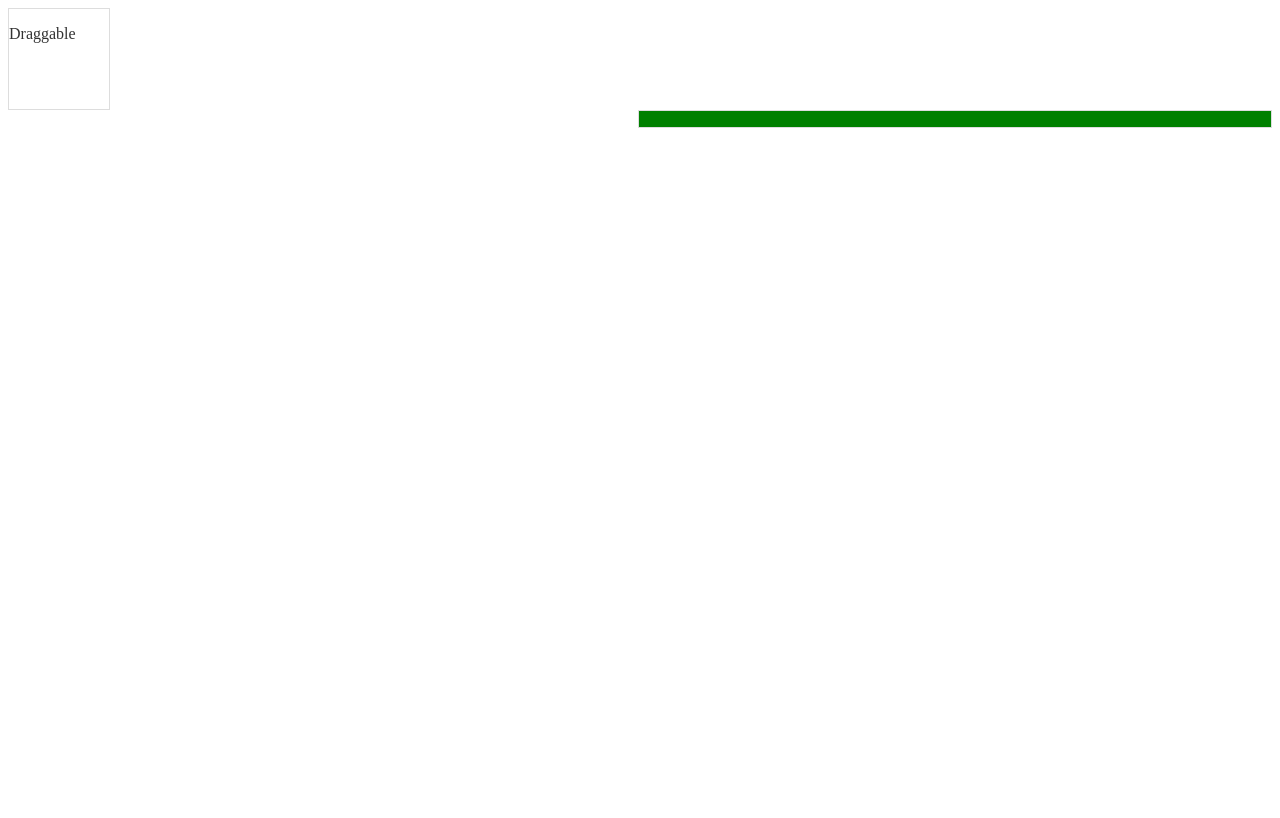
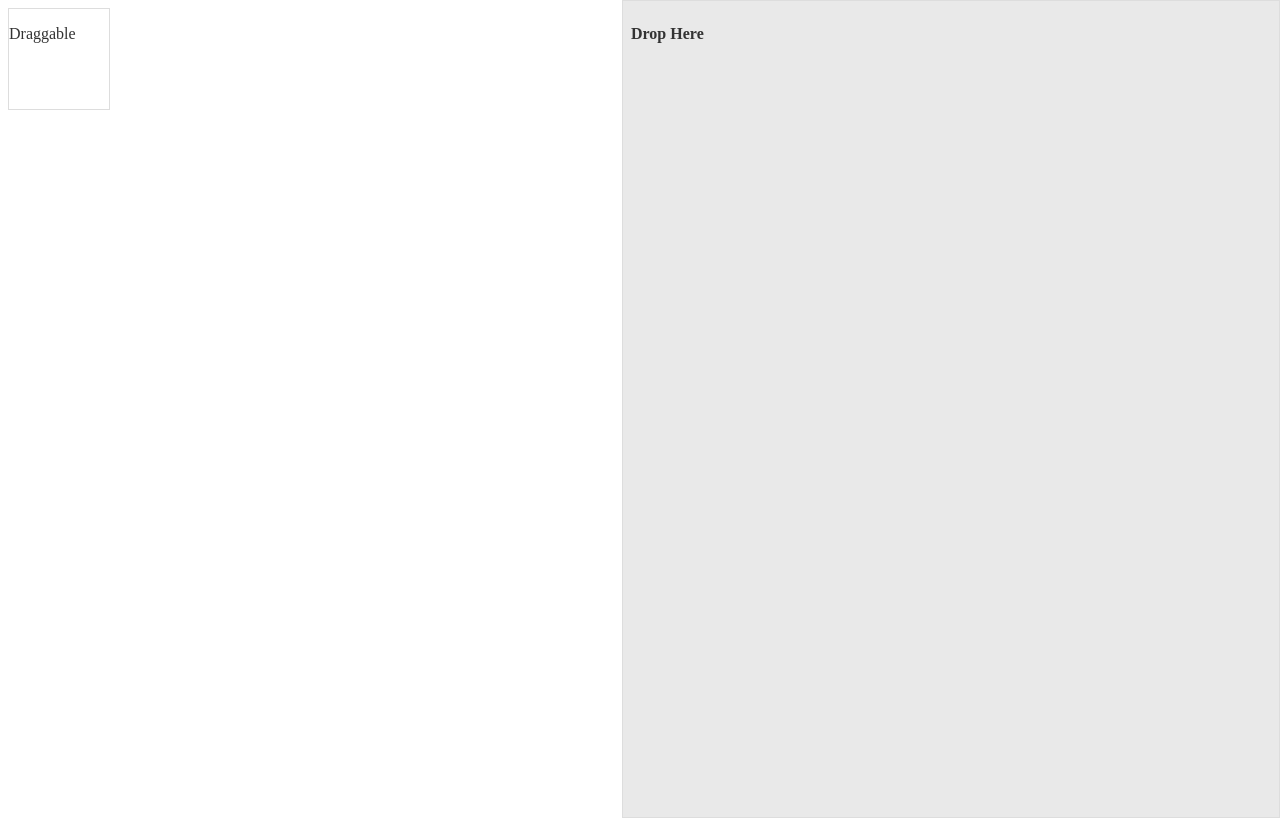
Before and after one commit to mmorant/UA, a plain HTML site: page index1.html in a window 1280 px wide. Drawn offline with nearby package versions, Linux system fonts and the light colour scheme.

Commit message:
Drag & drop

```diff
--- a/estilo.css
+++ b/estilo.css
@@ -1,6 +1,8 @@
+*{
+	overflow: hidden;
+}
+
 #draggable{
 	width: 100px; height: 100px;
 }
-#dropable{
-	width: 50%; height: 100%; float: right; background-color: green;
-}
+#dropable{ width: 50%; height: 100%; padding: 0.5em; position: absolute; top: 0; right: 0;}
--- a/index1.html
+++ b/index1.html
@@ -11,6 +11,6 @@
 </head>
 <body>
 	<div id="draggable" class="ui-widget-content"><p>Draggable</p></div>
-	<div id="dropable" class="ui-widget-content"><p></p></div>
+	<div id="dropable" class="ui-widget-header"><p>Drop Here</p></div>
 </body>
 </html>
```
